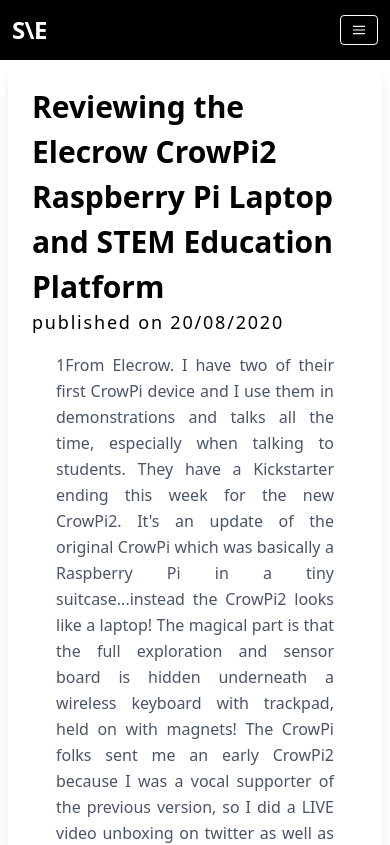
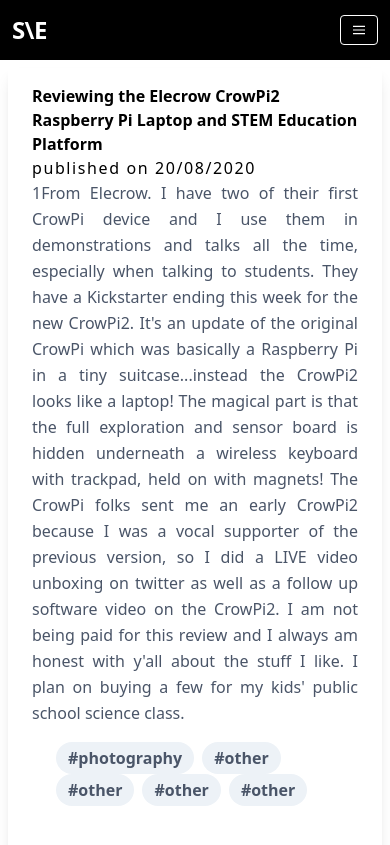
Before and after one commit to souhailelk/myblog, a React (Create React App) app: page /Article/1 in a window 390 px wide. Shown: the top 845 px of the page. Built offline with nearby package versions, Linux system fonts and the light colour scheme.

Commit message:
Configure fontSize in Article

```diff
--- a/src/components/Article.js
+++ b/src/components/Article.js
@@ -4,14 +4,14 @@
     const { article } = props;
     const tags = []
     article.tags.forEach(tag =>
-        tags.push(<span class="inline-block bg-gray-200 rounded-full px-3 py-1 text-sm font-semibold text-gray-700 mr-2">#{tag}</span>));
+        tags.push(<span class="inline-block bg-gray-200 rounded-full px-3 py-1 sm:text-xs md:text-sm font-semibold text-gray-700 mr-2">#{tag}</span>));
     return (
 
         <div className="flex justify-center overflow-hidden rounded">
             <div className="w-screen min-h-screen box-content max-w-screen-lg shadow-lg px-6 py-4 m-2">
-                <div class="font-bold justify-center text-3xl  break-words">{article.title}</div>
-                <div class="flex text-lg tracking-widest break-words">published on {article.date}</div>
-                <div class="text-gray-700 text-base leading-relaxed text-justify break-words px-6 py-4">{article.content}</div>
+                <div class="font-bold justify-center sm:text-xl md:text-3xl break-words">{article.title}</div>
+                <div class="flex sm:text-sm md:text-lg tracking-widest break-words">published on {article.date}</div>
+                <div class="text-gray-700 sm:text-xs md:text-base leading-relaxed text-justify break-words sm:px-3 sm:py-2 md:px-6 md:py-4">{article.content}</div>
                 <div class="px-6 py-4">{tags}</div>
             </div>
         </div>
```
